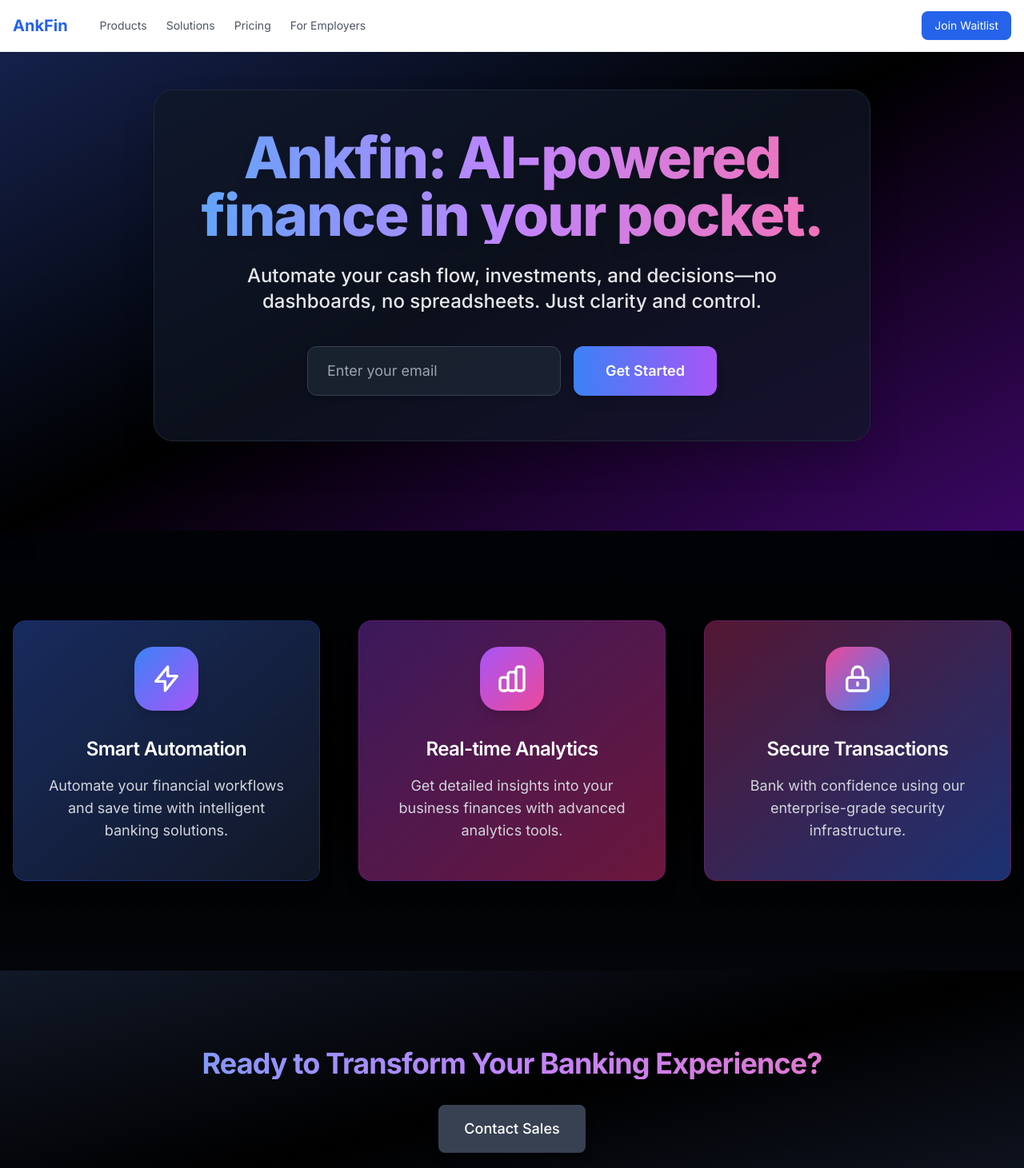
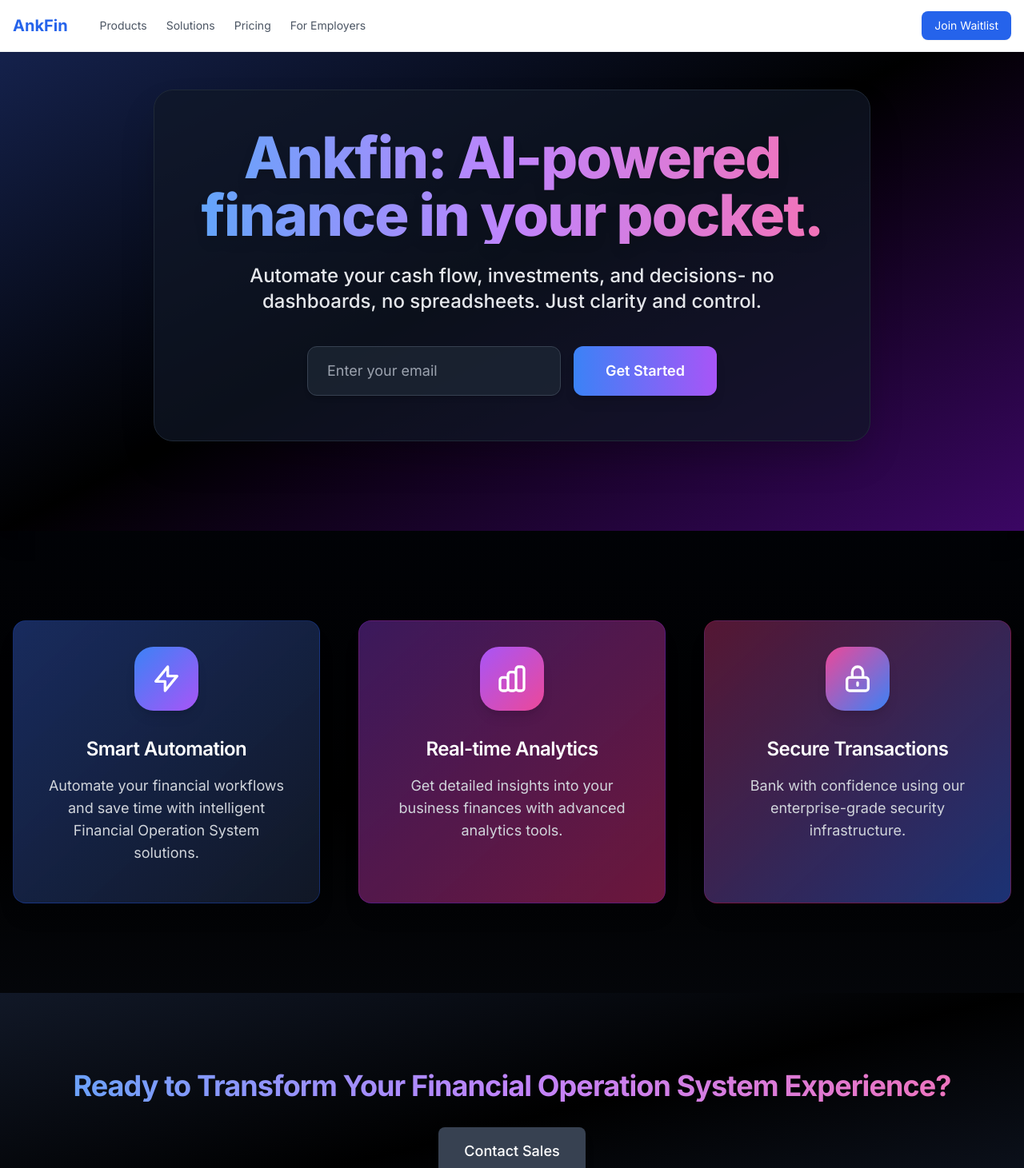
Before and after one commit to noelregis18/waitlist, a Next.js app: page / in a window 1280 px wide. Shown: the top 1461 px of the page at 80% size. Built offline with nearby package versions, Linux system fonts and the light colour scheme.

Commit message:
Update landing page dash and make Enterprise CTA open waitlist modal

```diff
--- a/src/app/page.tsx
+++ b/src/app/page.tsx
@@ -24,7 +24,7 @@ export default function Home() {
         <div className="container mx-auto px-4 flex flex-col items-center">
           <div className="max-w-4xl mx-auto text-center rounded-3xl shadow-2xl bg-gray-900/70 p-12 border border-gray-800">
             <h1 className="text-6xl md:text-7xl font-extrabold mb-6 bg-clip-text text-transparent bg-gradient-to-r from-blue-400 via-purple-400 to-pink-400 drop-shadow-lg">Ankfin: AI-powered finance in your pocket.</h1>
-            <p className="text-2xl text-gray-200 mb-10 font-medium">Automate your cash flow, investments, and decisions—no dashboards, no spreadsheets. Just clarity and control.</p>
+            <p className="text-2xl text-gray-200 mb-10 font-medium">Automate your cash flow, investments, and decisions- no dashboards, no spreadsheets. Just clarity and control.</p>
             {/* Email Input Section */}
             <form onSubmit={handleSubmit} className="max-w-lg mx-auto flex flex-col sm:flex-row gap-4 mb-2">
               <input
@@ -61,7 +61,7 @@ export default function Home() {
                 </svg>
               </div>
               <h3 className="text-2xl font-semibold mb-4 text-white">Smart Automation</h3>
-              <p className="text-lg text-gray-300">Automate your financial workflows and save time with intelligent banking solutions.</p>
+              <p className="text-lg text-gray-300">Automate your financial workflows and save time with intelligent Financial Operation System solutions.</p>
             </div>
             <div className="card bg-gradient-to-br from-purple-900/60 to-pink-900/80 rounded-2xl shadow-xl border border-purple-700/30 p-8 flex flex-col items-center text-center">
               <div className="w-20 h-20 bg-gradient-to-br from-purple-500 to-pink-500 rounded-3xl flex items-center justify-center mx-auto mb-8 shadow-lg">
@@ -87,7 +87,7 @@ export default function Home() {
       {/* CTA Section */}
       <section className="py-24 bg-gradient-to-br from-gray-900 via-black to-gray-900">
         <div className="container mx-auto px-4 text-center">
-          <h2 className="text-4xl font-bold mb-8 bg-clip-text text-transparent bg-gradient-to-r from-blue-400 via-purple-400 to-pink-400">Ready to Transform Your Banking Experience?</h2>
+          <h2 className="text-4xl font-bold mb-8 bg-clip-text text-transparent bg-gradient-to-r from-blue-400 via-purple-400 to-pink-400">Ready to Transform Your Financial Operation System Experience?</h2>
           <div className="flex justify-center gap-4">
             <a
               href="mailto:ventureai2025@gmail.com?subject=AnkFin Sales Inquiry&body=Hello,%0D%0A%0D%0AI am interested in learning more about AnkFin.%0D%0A%0D%0ABest regards,"
--- a/src/app/pricing/page.tsx
+++ b/src/app/pricing/page.tsx
@@ -65,7 +65,7 @@ export default function PricingPage() {
         'Custom onboarding',
         'White-label solutions',
       ],
-      cta: 'Contact Sales',
+      cta: 'Employers: Join Waitlist',
       popular: false,
     },
   ]
@@ -133,12 +133,12 @@ export default function PricingPage() {
                   ))}
                 </ul>
                 {tier.name === 'Enterprise' ? (
-                  <a
-                    href="mailto:ventureai2025@gmail.com?subject=FlowBank Enterprise Inquiry&body=Hello,%0D%0A%0D%0AI'm interested in the Enterprise plan for FlowBank.%0D%0A%0D%0ABest regards,"
+                  <button
                     className="block w-full text-center btn btn-primary text-lg px-10 py-4 rounded-xl bg-gradient-to-r from-blue-500 to-purple-500 hover:from-blue-600 hover:to-purple-600 font-semibold shadow-lg"
+                    onClick={() => setShowWaitlistModal(true)}
                   >
                     {tier.cta}
-                  </a>
+                  </button>
                 ) : (
                   <button
                     className="block w-full text-center btn btn-primary text-lg px-10 py-4 rounded-xl bg-gradient-to-r from-blue-500 to-purple-500 hover:from-blue-600 hover:to-purple-600 font-semibold shadow-lg"
```
